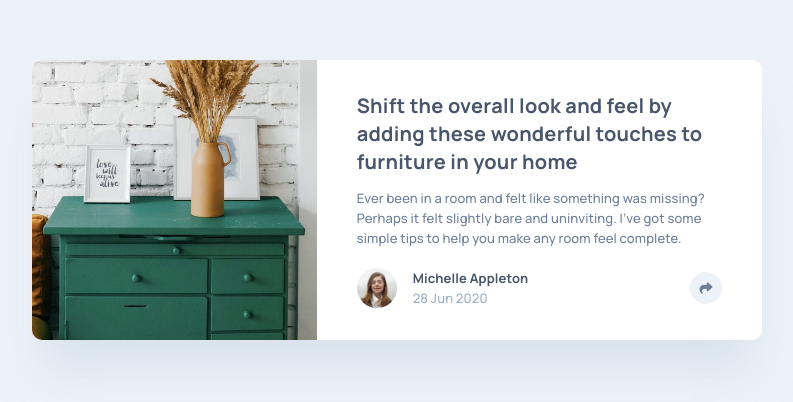
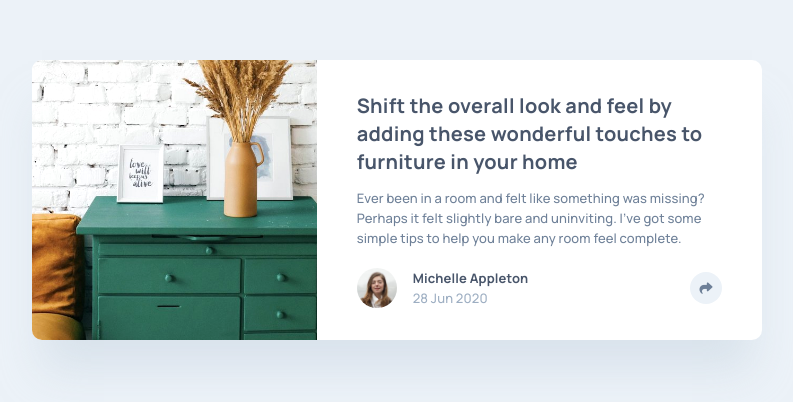
Before and after one commit to PeterBachman100/FrontendMentorArticlePreview, a plain HTML site: page index.html in a window 1280 px wide. Shown: the part 200-602 px from the top of the page, without its empty margins (243-1036 px from the left). Drawn offline with Linux system fonts and the light colour scheme.

Commit message:
Increased image brightness and positioned left

```diff
--- a/index.css
+++ b/index.css
@@ -91,6 +91,8 @@ body {
 	width: 100%;
 	height: 100%;
 	object-fit: cover;
+	filter: brightness(1.1);
+	object-position: left;
 }
 @media screen and (min-width: 768px) {
 	.image-wrap {
```
